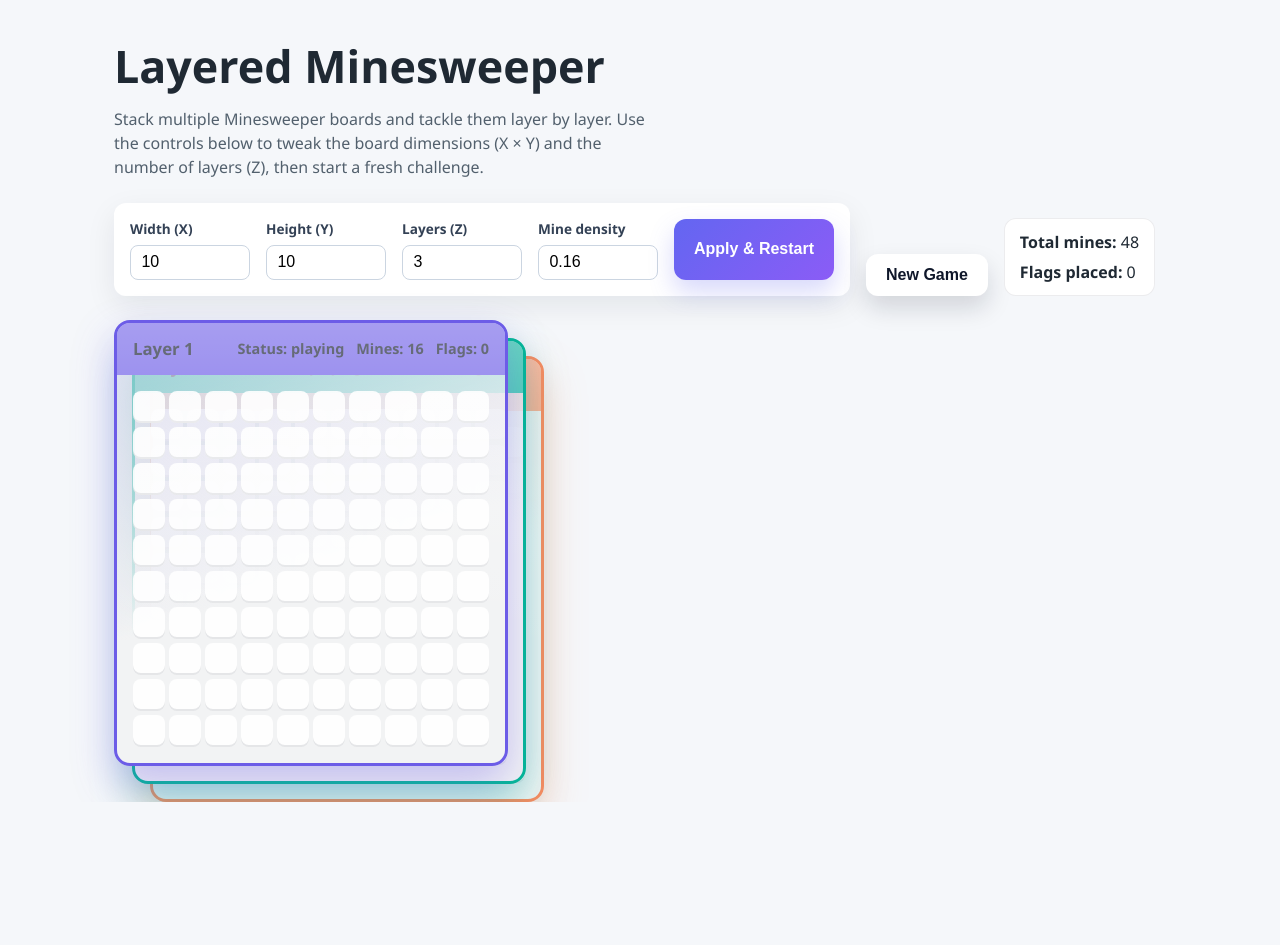
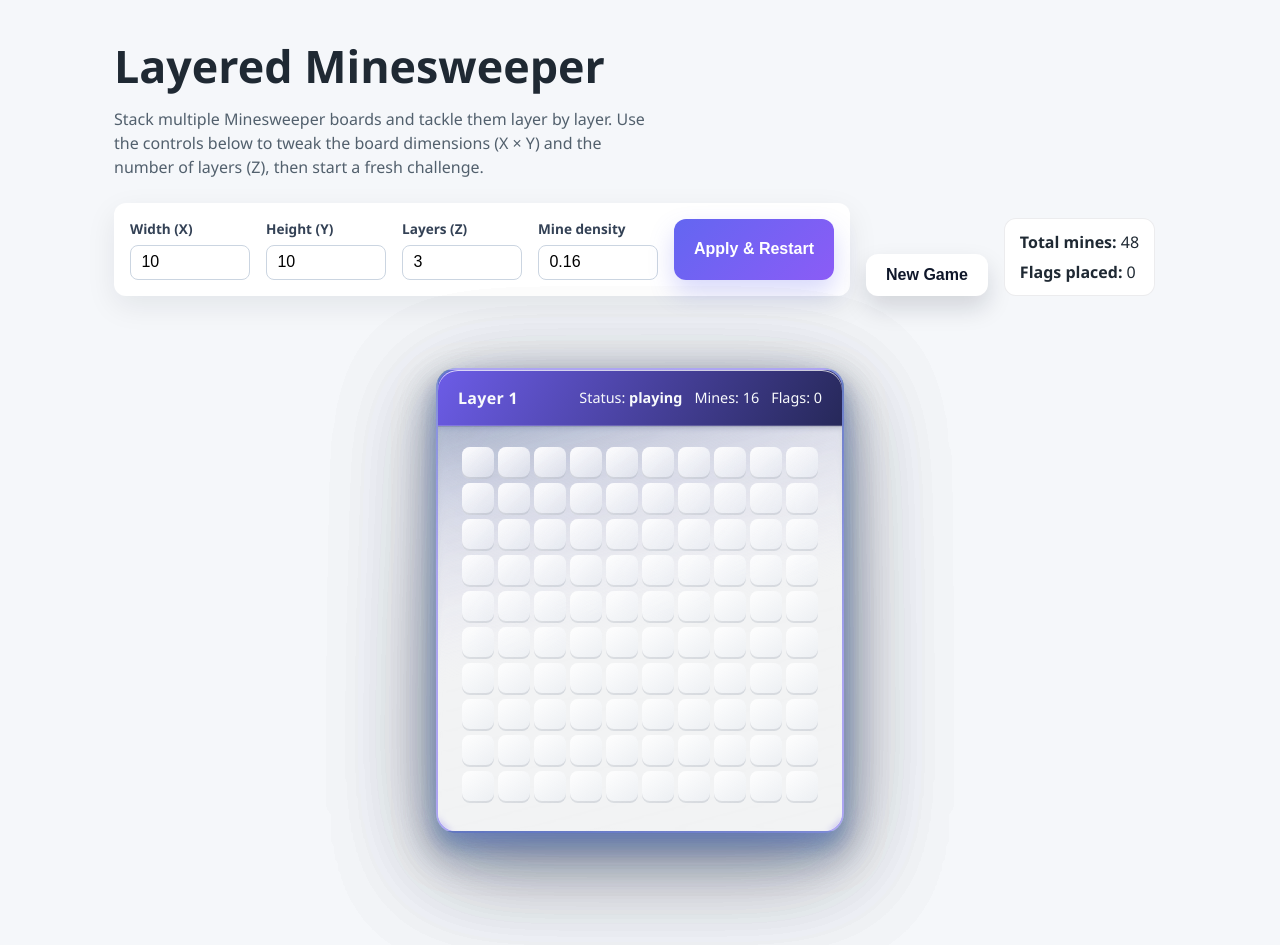
Before and after one commit to RGBKnights/reimagined-funicular, a Vue app: page / in a window 1280 px wide. Before the commit the page ends 802 px from the top, so only its background shows below. Built offline with nearby package versions, Linux system fonts and the light colour scheme.

Commit message:
Overlay board layers in stack

```diff
--- a/src/App.vue
+++ b/src/App.vue
@@ -250,16 +250,14 @@ function checkWin(layer: Layer) {
 }
 
 function layerStyle(index: number, color: string) {
-  const offset = index * 18
   const glow = hexToRgba(color, 0.35)
-  const backgroundTint = hexToRgba(color, 0.18)
+  const surface = hexToRgba(color, 0.12)
   return {
     '--layer-color': color,
     zIndex: layers.value.length - index,
-    transform: `translate(${offset}px, ${offset}px)`,
-    borderColor: color,
-    boxShadow: `0 18px 40px ${glow}`,
-    background: `linear-gradient(160deg, ${backgroundTint} 0%, #ffffff 55%)`
+    borderColor: hexToRgba(color, 0.55),
+    boxShadow: `0 18px 40px ${glow}, 0 12px 18px ${hexToRgba(color, 0.2)}`,
+    background: `linear-gradient(165deg, ${surface} 0%, rgba(255,255,255,0.95) 55%, #ffffff 100%)`
   }
 }
 
@@ -504,50 +502,64 @@ button.secondary:active {
 
 .board-stack {
   position: relative;
+  display: grid;
+  place-items: center;
   padding: 3rem;
   min-height: 320px;
 }
 
 .board-layer {
   --cell-size: 32px;
-  position: absolute;
-  top: 0;
-  left: 0;
-  background: white;
-  border-radius: 1rem;
-  box-shadow: 0 18px 40px rgba(15, 23, 42, 0.18);
+  position: relative;
+  grid-area: 1 / 1;
+  border-radius: 1.25rem;
   overflow: hidden;
-  border: 3px solid rgba(0, 0, 0, 0.08);
+  border: 2px solid rgba(15, 23, 42, 0.08);
+  background-color: #fff;
+  transform-origin: center;
+  transition: transform 0.2s ease, box-shadow 0.2s ease;
 }
 
-.board-layer::after {
+.board-layer:hover {
+  transform: scale(1.01);
+}
+
+.board-layer::before {
   content: '';
   position: absolute;
   inset: 0;
-  background: linear-gradient(180deg, rgba(255, 255, 255, 0.8), transparent 70%);
+  border-radius: inherit;
   pointer-events: none;
-  opacity: 0.5;
+  box-shadow: inset 0 1px 0 rgba(255, 255, 255, 0.75);
+  mix-blend-mode: screen;
+}
+
+.board-layer.playing {
+  filter: drop-shadow(0 24px 50px rgba(15, 23, 42, 0.18));
+}
+
+.board-layer.won {
+  filter: drop-shadow(0 24px 40px rgba(34, 197, 94, 0.35));
 }
 
 .board-layer.lost {
-  box-shadow: 0 18px 45px rgba(239, 68, 68, 0.28);
-}
-
-.board-layer.won {
-  box-shadow: 0 18px 45px rgba(34, 197, 94, 0.28);
+  filter: drop-shadow(0 24px 40px rgba(239, 68, 68, 0.35));
 }
 
 .layer-header {
   display: flex;
+  align-items: center;
   justify-content: space-between;
-  align-items: center;
-  padding: 0.85rem 1rem;
-  color: #0f172a;
-  font-weight: 600;
+  gap: 1rem;
+  padding: 1rem 1.25rem;
+  color: #f8fafc;
+  background: linear-gradient(120deg, var(--layer-color), rgba(15, 23, 42, 0.75));
+  box-shadow: inset 0 -1px 0 rgba(255, 255, 255, 0.18);
 }
 
-.layer-header .layer-title {
-  font-size: 1.05rem;
+.layer-title {
+  font-weight: 700;
+  letter-spacing: 0.02em;
 }
 
 .layer-meta {
@@ -556,11 +568,17 @@ button.secondary:active {
   font-size: 0.9rem;
 }
 
+.layer-meta span strong {
+  font-weight: 700;
+}
+
 .grid {
   display: grid;
   gap: 4px;
-  padding: 1rem;
+  padding: 1.25rem 1.5rem 1.75rem;
   background: rgba(15, 23, 42, 0.05);
+  backdrop-filter: blur(3px);
+  border-top: 1px solid rgba(15, 23, 42, 0.08);
 }
 
 .cell {
@@ -574,7 +592,7 @@ button.secondary:active {
   place-items: center;
   cursor: pointer;
   user-select: none;
-  background: rgba(255, 255, 255, 0.9);
+  background: linear-gradient(145deg, rgba(255, 255, 255, 0.95), rgba(226, 232, 240, 0.4));
   color: #1e293b;
   box-shadow: inset 0 -2px 0 rgba(15, 23, 42, 0.1);
   transition: transform 0.1s ease, box-shadow 0.1s ease;
@@ -587,7 +605,7 @@ button.secondary:active {
 
 .cell.revealed {
   cursor: default;
-  background: rgba(240, 249, 255, 0.9);
+  background: linear-gradient(145deg, rgba(224, 242, 254, 0.95), rgba(191, 219, 254, 0.35));
   box-shadow: none;
 }
 
@@ -649,7 +667,7 @@ button.secondary:active {
 
   .board-layer {
     --cell-size: 28px;
-    transform-origin: top left;
+    transform-origin: center;
   }
 
   .layer-meta {
```
